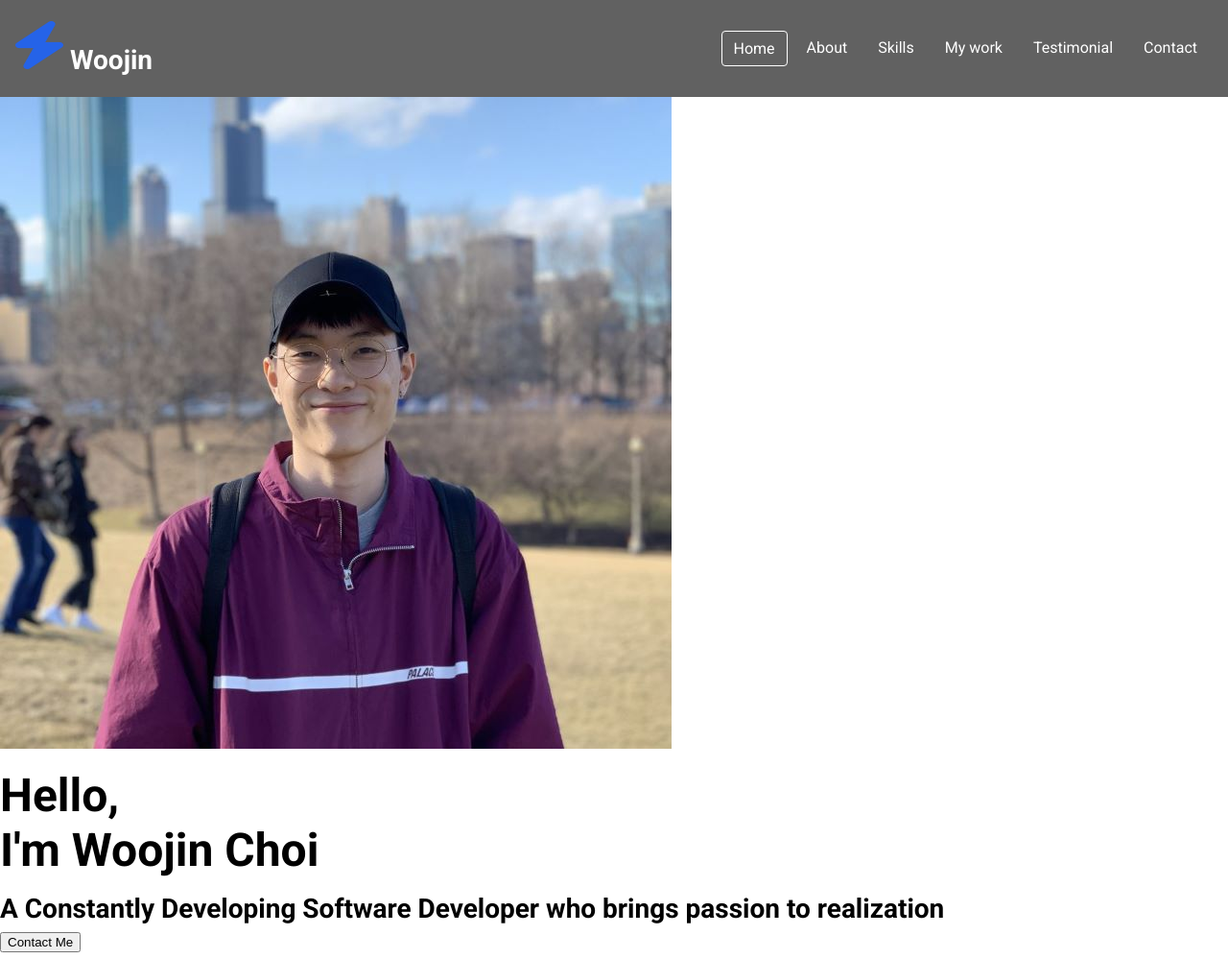
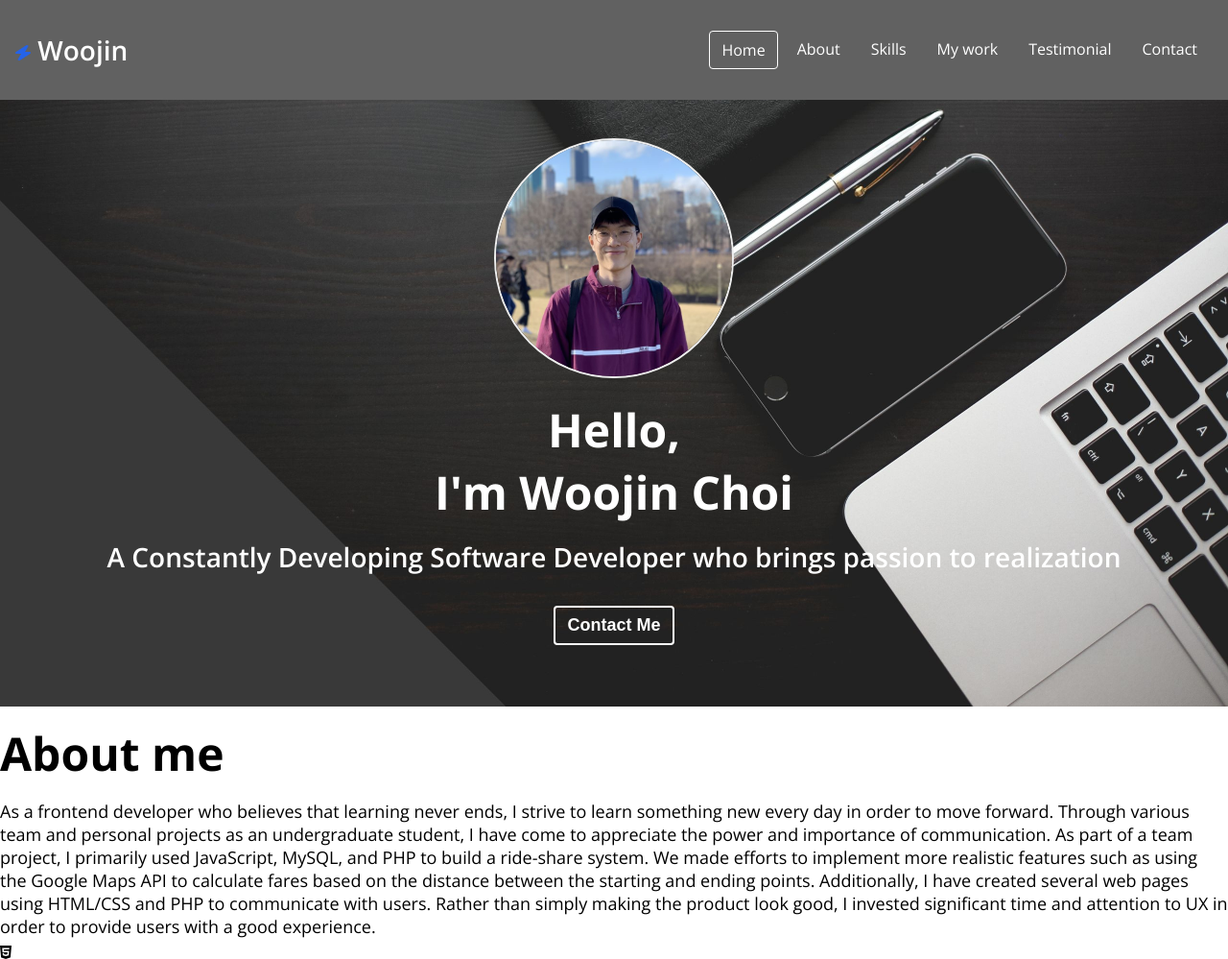
Before and after one commit to Reslll/Porfolio, a plain HTML site: page index.html in a window 1280 px wide. Shown: the top 999 px of the page at 96% size. Drawn offline with nearby package versions, Linux system fonts and the light colour scheme.

Commit message:
CSS: home

```diff
--- a/index.html
+++ b/index.html
@@ -11,7 +11,7 @@
   <script src="https://kit.fontawesome.com/94d9287962.js" crossorigin="anonymous"></script>
   <link rel="preconnect" href="https://fonts.googleapis.com">
   <link rel="preconnect" href="https://fonts.gstatic.com" crossorigin>
-  <link href="https://fonts.googleapis.com/css2?family=Roboto:wght@400;500;700&display=swap" rel="stylesheet">
+  <link href="https://fonts.googleapis.com/css2?family=Open+Sans:wght@400;600;700&display=swap" rel="stylesheet">
   <link rel="stylesheet" href="style.css">
   <script src="main.js" defer></script>
 </head>
--- a/style.css
+++ b/style.css
@@ -39,7 +39,7 @@
 
 body {
   margin: 0;
-  font-family: 'Roboto', sans-serif;
+  font-family: 'Open Sans', sans-serif;
   cursor: default;
 }
 
@@ -51,6 +51,17 @@ a {
 ul {
   list-style: none;
   padding-left: 0;
+}
+
+li {
+  list-style: none;
+}
+
+button {
+  background-color: transparent;
+  cursor: pointer;
+  border: none;
+  outline: none;
 }
 /* Typography */
 h1 {
@@ -91,6 +102,11 @@ p {
   padding: 16px;
 }
 
+.logo {
+  width: 16px;
+  height: 16px;
+}
+
 .navbar__menu {
   display: flex;
 }
@@ -115,7 +131,32 @@ p {
   background: var(--color-dark-pink);
   border-radius: 4px;
 }
-.logo {
-  width: 50px;
-  height: 50px;
+
+/* Home */
+#home {
+  background: url("images/headbg.jpg") center/cover no-repeat;
+  padding: 40px;
+  text-align: center;
 }
+
+.home__avatar {
+  width: 250px;
+  height: 250px;
+  border-radius: 50%;
+  border: 2px solid var(--color-light-white);
+}
+
+.home__title,
+.home__description {
+  color: var(--color-white);
+}
+
+.home__contact {
+  color: var(--color-white);
+  font-size: var(--font-regular);
+  font-weight: var(--weight-bold);
+  margin: 24px;
+  padding: 8px 12px;
+  border: 2px solid var(--color-white);
+  border-radius: var(--size-border-radius);
+}
```
